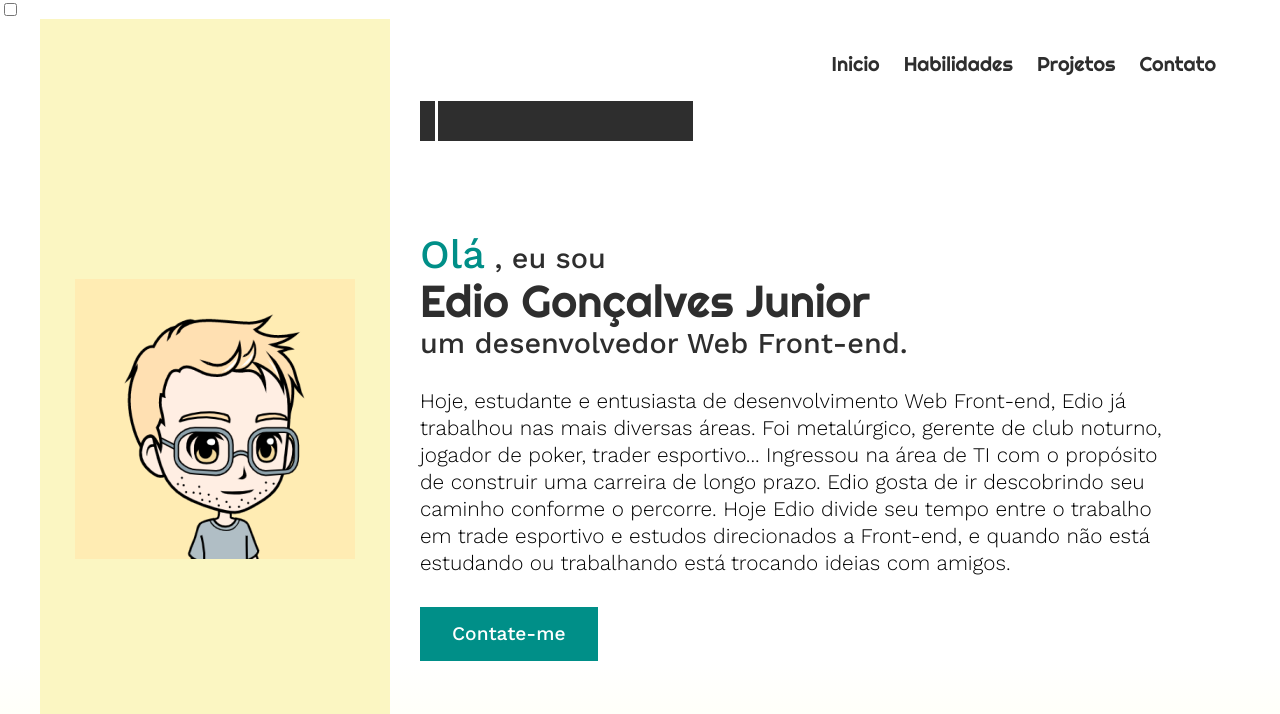
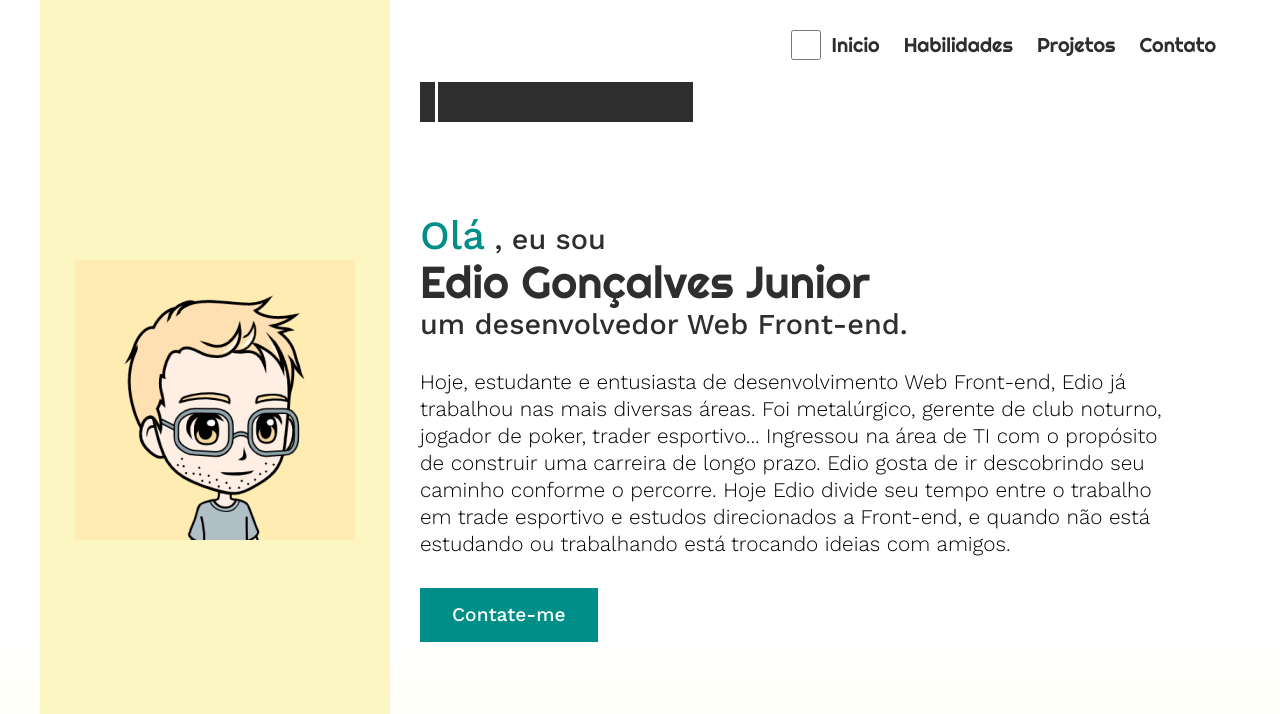
Before and after one commit to Edio-Goncalves/portifolio, a plain HTML site: page index.html in a window 1280 px wide. Shown: the top 714 px of the page. Drawn offline with nearby package versions, Linux system fonts and the light colour scheme.

Commit message:
Create dark-mode css file

```diff
--- /dev/null
+++ b/css/dark-mode.css
@@ -0,0 +1,4 @@
+#dark-mode {
+  width: 30px;
+  height: 30px;
+}
--- a/css/main-menu.css
+++ b/css/main-menu.css
@@ -1,3 +1,7 @@
+#dark-mode {
+  width: 30px;
+  height: 30px;
+}
 .colorBk-header {
   position: fixed;
   z-index: 10;
--- a/index.html
+++ b/index.html
@@ -27,11 +27,11 @@
     <script defer src="js/btn-hamburger.js"></script>
   </head>
   <body>
-    <input id="dark-mode" type="checkbox" />
     <main>
       <!-- HEADER MENU -->
       <div id="scroll" class="colorBk-header">
         <header id="header" class="main-width">
+          <input id="dark-mode" type="checkbox" />
           <nav id="nav" class="main-menu">
             <button id="btn-mobile">
               Menu
```
